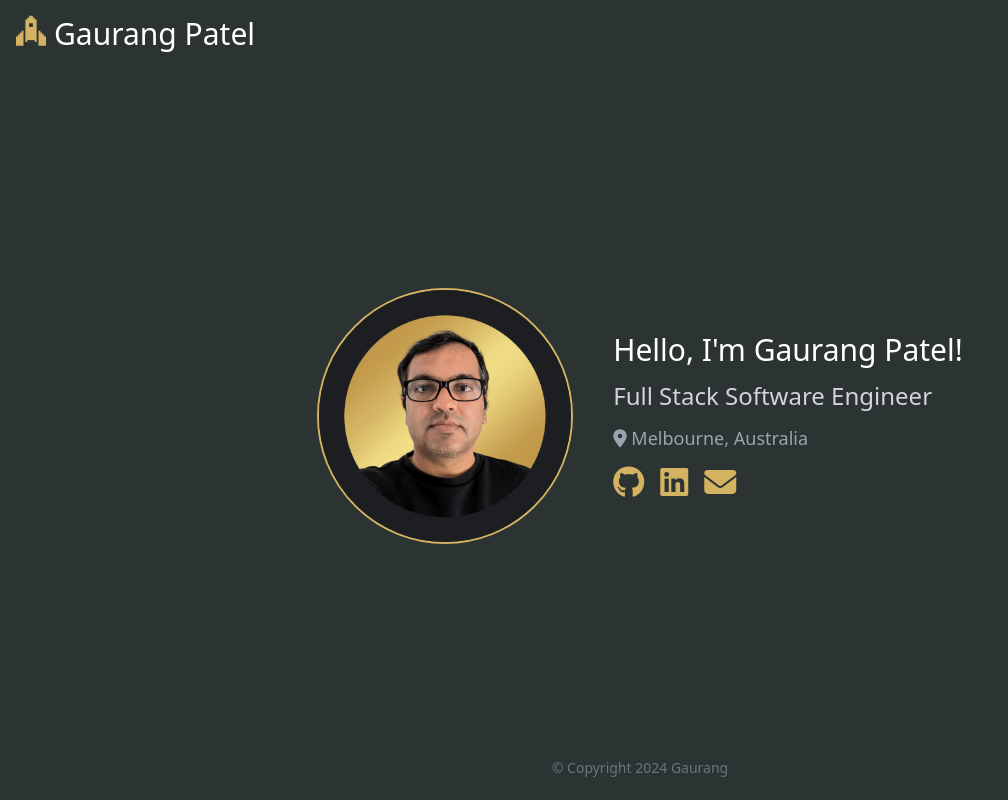
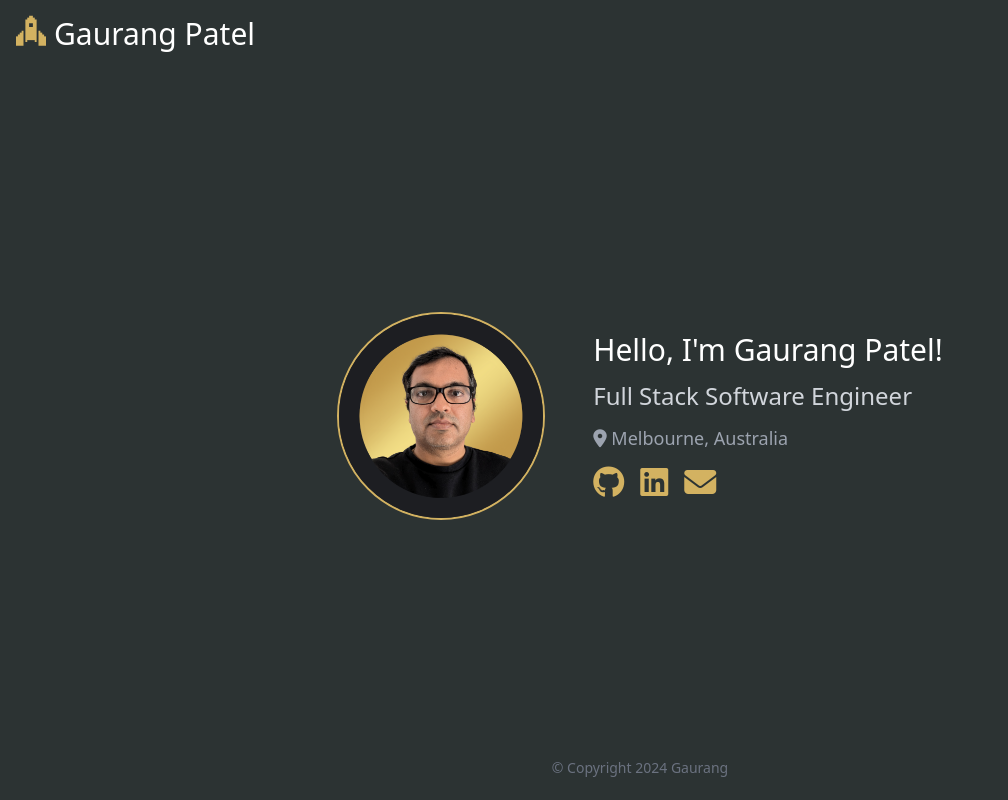
Before and after one commit to meetgaurang/personal-page, a website: page src/index.html in a window 1280 px wide. Shown: the whole page, without its empty margins (0-1008 px from the left). Drawn offline with Linux system fonts and the light colour scheme.

```diff
--- a/package.json
+++ b/package.json
@@ -2,7 +2,6 @@
   "name": "personal-page",
   "version": "1.0.0",
   "description": "Gaurang Patel Personal Page",
-  "main": "index.js",
   "repository": {
     "type": "git",
     "url": "git+https://github.com/meetgaurang/personal-page.git"
--- a/src/index.html
+++ b/src/index.html
@@ -38,13 +38,13 @@
 
     <!-- Body -->
     <div
-      class="flex flex-col md:flex-row justify-center gap-10 items-center px-4 h-[80vh]"
+      class="flex flex-col md:flex-row justify-center gap-6 md:gap-12 items-center px-4 h-[80vh]"
     >
       <!-- Avatar -->
       <img
         src="./static/avatar.png"
         alt="Gaurang Patel"
-        class="w-52 md:w-64 border-golden-50 rounded-full border-solid border-2"
+        class="w-44 md:w-52 border-golden-50 rounded-full border-solid border-2"
       />
       <!-- Content -->
       <div class="flex flex-col gap-3 items-center md:items-start">
```
Also changed, not shown: src/output.css.
